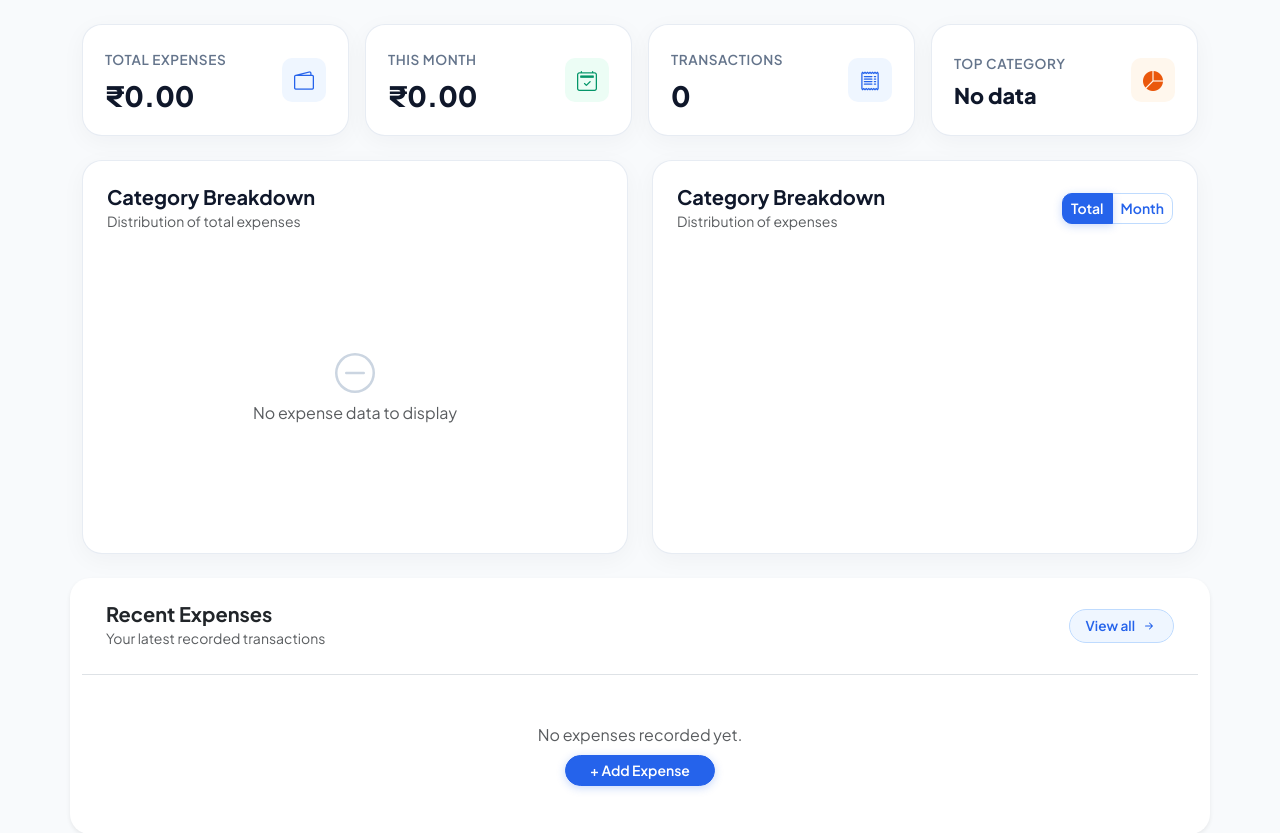
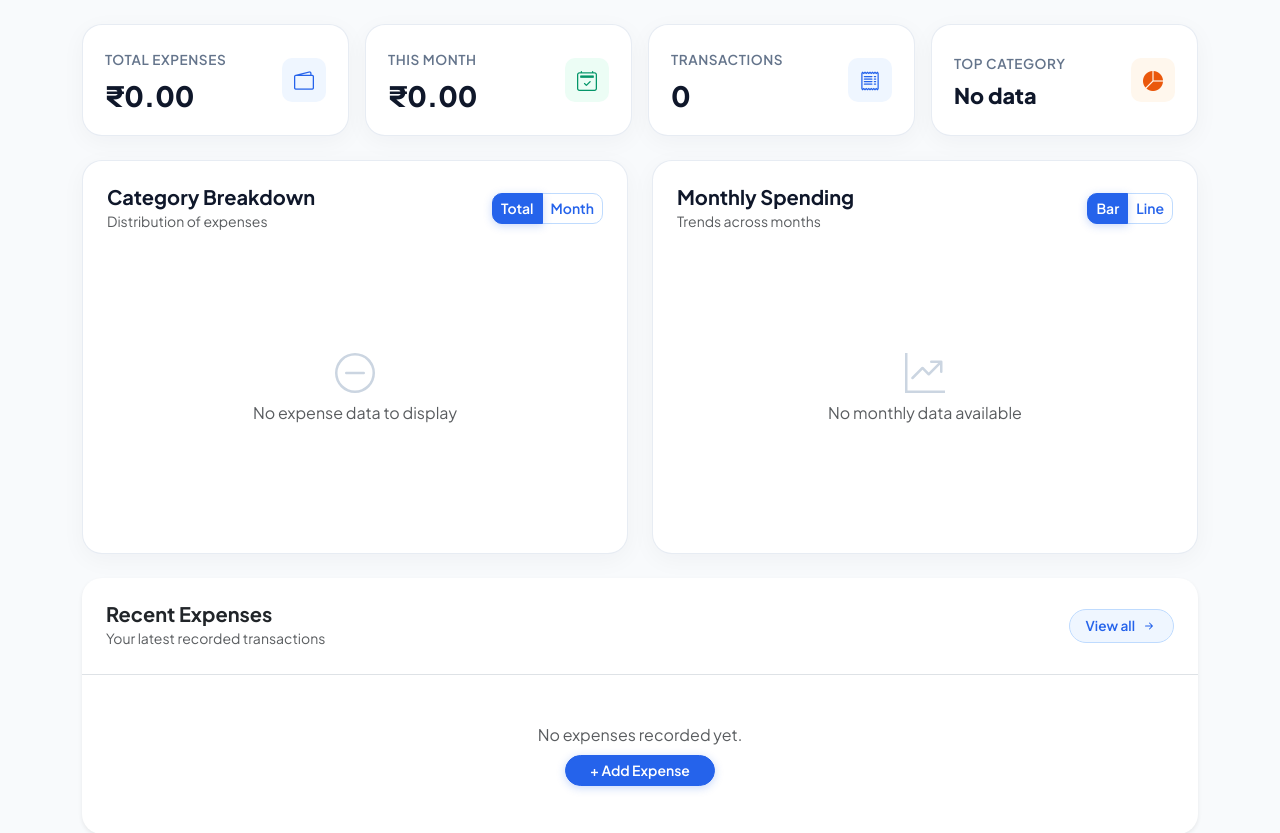
Before and after one commit to DEWASHISH-019/Expense-Tracker-live, a Flask app: page /dashboard in a window 1280 px wide. Shown: the part 148-981 px from the top of the page. Run offline with Flask 3, Linux system fonts and the light colour scheme; the visitor is signed in with stand-in values (Sample User, id 1); data that the repository does not hold is empty; a map, chart or similar area stays blank; some libraries are stand-ins or nearby versions.

Commit message:
Update dashboard charts and labels

```diff
--- a/templates/dashboard.html
+++ b/templates/dashboard.html
@@ -75,20 +75,8 @@
 </div>
 
 <div class="row g-4">
+    <!-- Category Breakdown Pie Chart -->
     <div class="col-lg-6">
-        <div class="chart-card p-4">
-            <div class="d-flex justify-content-between align-items-center mb-3">
-                <div>
-                    <h5 class="fw-bold mb-0">Category Breakdown</h5>
-                    <small class="text-muted">Distribution of total expenses</small>
-                </div>
-            </div>
-            <div style="position: relative; height: 280px;">
-                <canvas id="categoryChart"></canvas>
-            </div>
-        </div>
-    </div>
-        <div class="col-lg-6">
         <div class="chart-card p-4">
             <div class="d-flex justify-content-between align-items-center mb-3">
                 <div>
@@ -105,6 +93,26 @@
             </div>
         </div>
     </div>
+
+    <!-- Monthly Spending Bar/Line Chart -->
+    <div class="col-lg-6">
+        <div class="chart-card p-4">
+            <div class="d-flex justify-content-between align-items-center mb-3">
+                <div>
+                    <h5 class="fw-bold mb-0">Monthly Spending</h5>
+                    <small class="text-muted">Trends across months</small>
+                </div>
+                <div class="btn-group btn-group-sm" role="group" aria-label="Chart type toggle">
+                    <button type="button" class="btn btn-outline-primary active" id="btnChartBar">Bar</button>
+                    <button type="button" class="btn btn-outline-primary" id="btnChartLine">Line</button>
+                </div>
+            </div>
+            <div style="position: relative; height: 280px;">
+                <canvas id="monthlyChart"></canvas>
+            </div>
+        </div>
+    </div>
+</div>
 
 <div class="card border-0 shadow-sm mt-4" style="border-radius: 20px; overflow: hidden; border: 1px solid rgba(226, 232, 240, 0.8);">
     <div class="card-body p-0">
```
